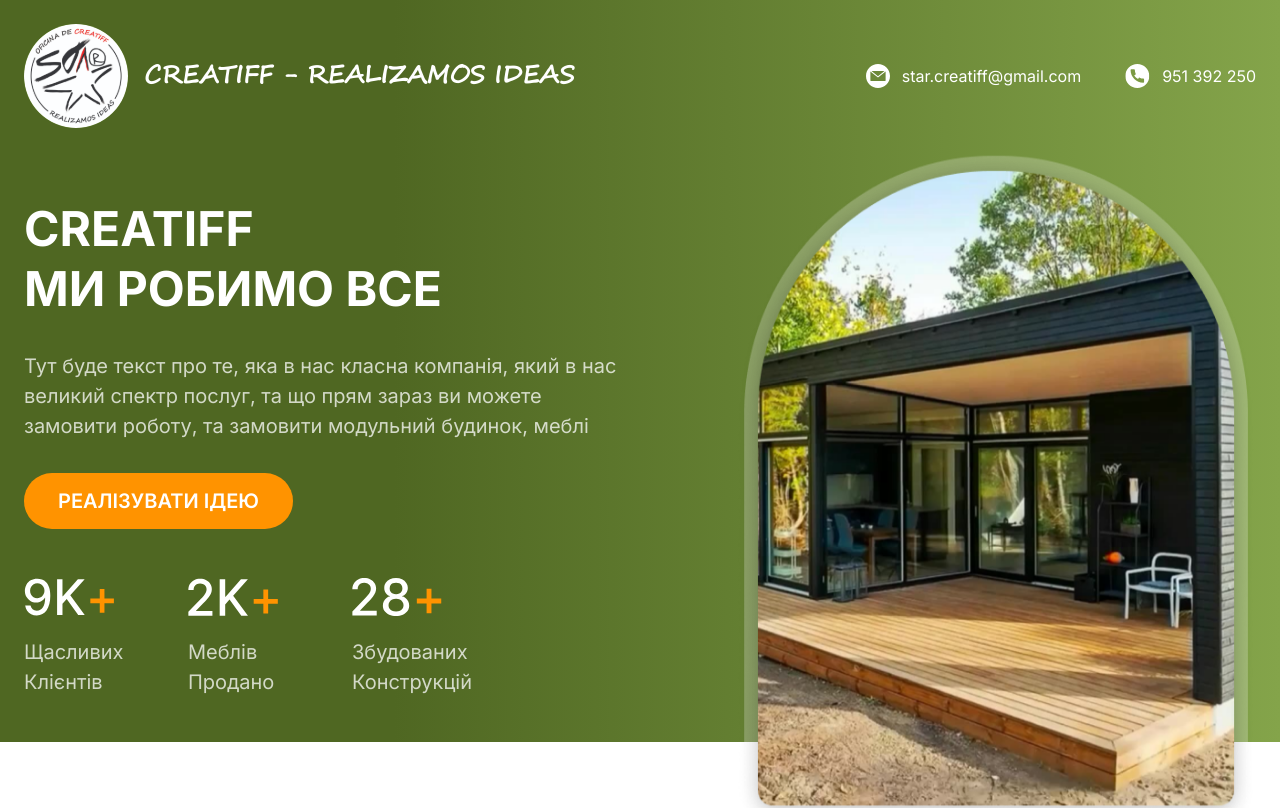
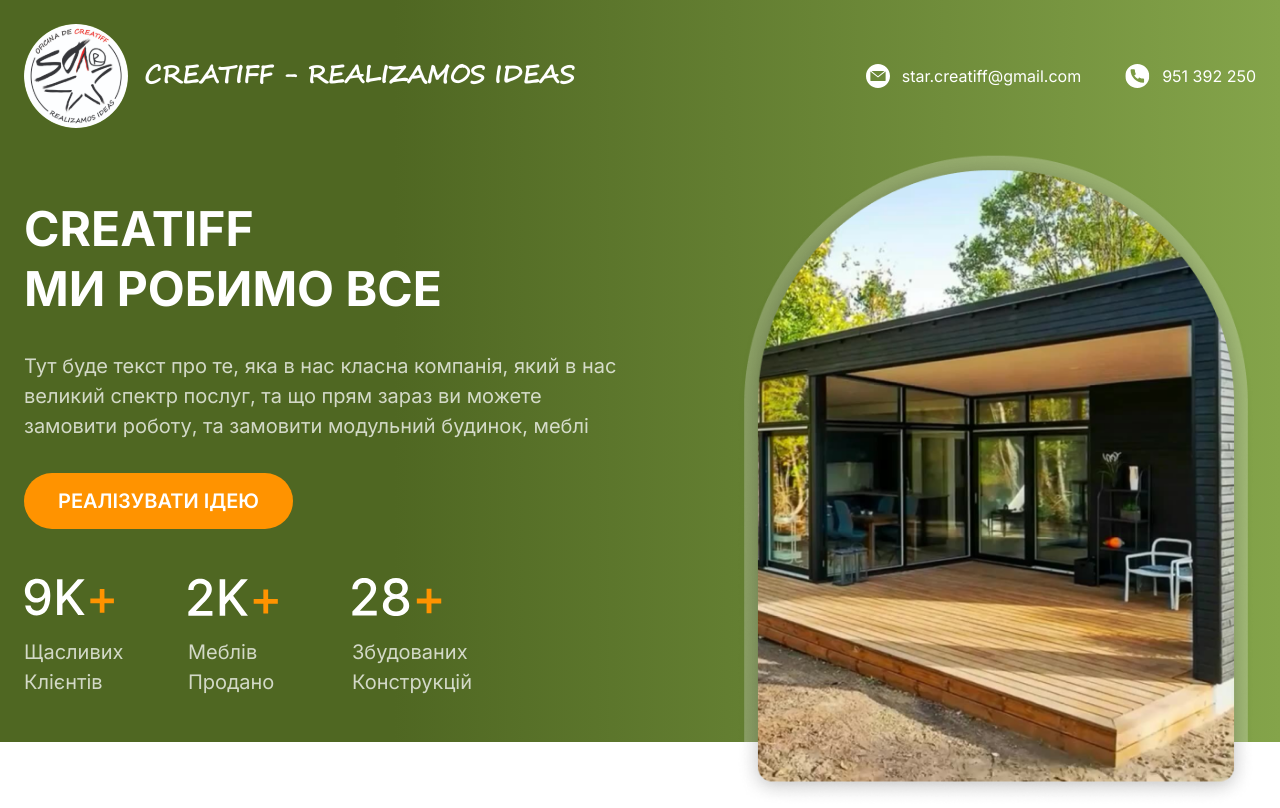
Before and after one commit to ShadePrima/creatiff-app, a React (Create React App) app: page / in a window 1280 px wide. Shown: the top 808 px of the page. Built offline with nearby package versions, Linux system fonts and the light colour scheme.

Commit message:
fix imgae header

```diff
--- a/src/components/HeaderContent/HeaderContent.module.scss
+++ b/src/components/HeaderContent/HeaderContent.module.scss
@@ -134,7 +134,7 @@
 .contentImg {
   .image {
     width: 100%;
-    height: 680px;
+    // height: 680px;
     animation: slide 10000ms ease-in-out infinite;
   }
 
```
